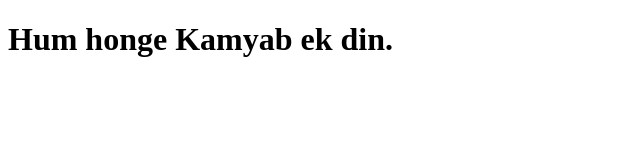
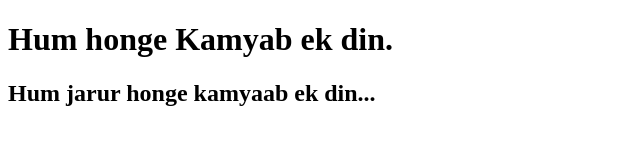
Before and after one commit to kriju0726/Proj1, a plain HTML site: page index.html in a window 1280 px wide. Shown: the whole page, without its empty margins (0-640 px from the left). Drawn offline with Linux system fonts and the light colour scheme.

Commit message:
Update index.html

```diff
--- a/index.html
+++ b/index.html
@@ -6,6 +6,7 @@
 <body>
     <centre>
     <h1>Hum honge Kamyab ek din.</h1>
+        <h2>Hum jarur honge kamyaab ek din...</h2>
     </centre>
 </body>
 </html>
```
